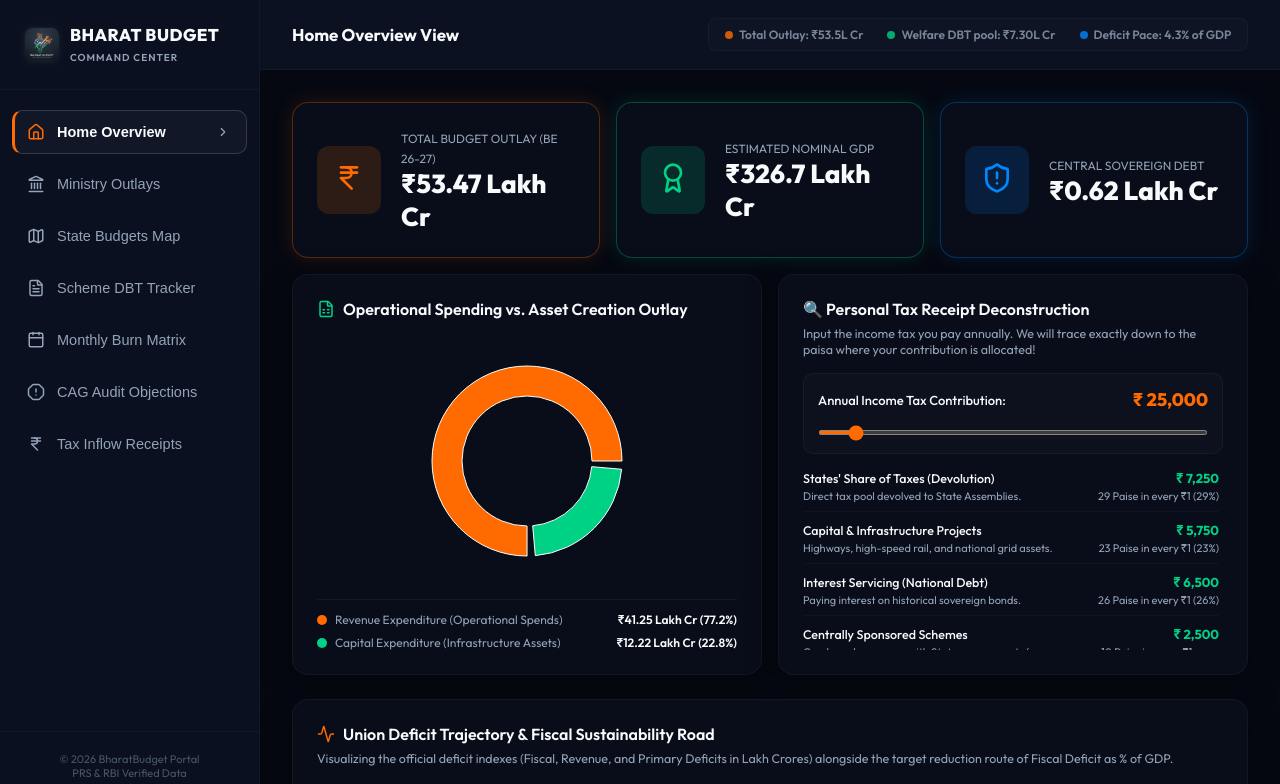
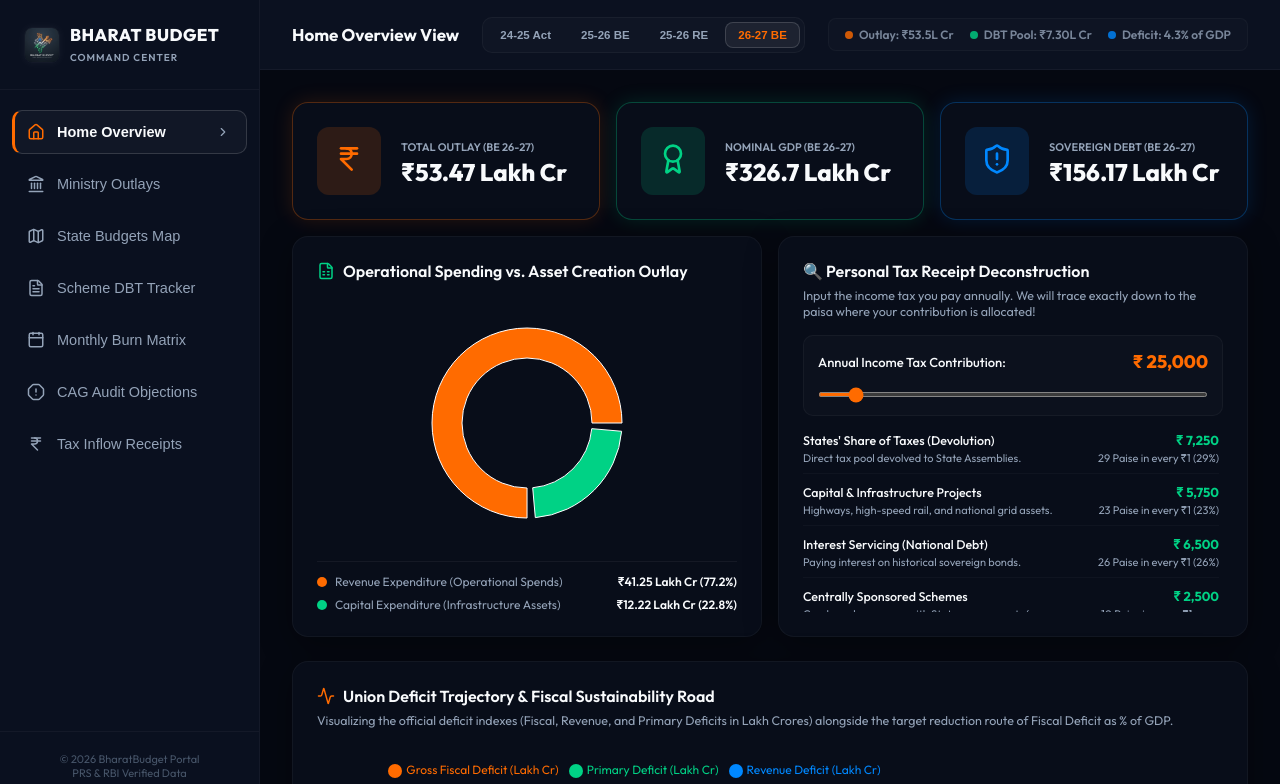
Before and after one commit to NisargPatel03/BharatBudget, a React (Vite) app: page / in a window 1280 px wide. Shown: the top 784 px of the page. Built offline with nearby package versions, Linux system fonts and the light colour scheme.

Commit message:
Implemented Option 1: Global Multi-Year Historical Timeline Selector and Dynamic Recalibration

```diff
--- a/src/App.jsx
+++ b/src/App.jsx
@@ -16,6 +16,14 @@ import { Home, Landmark, Map, Calendar, AlertOctagon, IndianRupee, FileText, Che
 export default function App() {
   const [activeTab, setActiveTab] = useState('overview');
   const [sidebarOpen, setSidebarOpen] = useState(false);
+  const [activeYearIndex, setActiveYearIndex] = useState(3); // Default to 2026-27 BE
+
+  const timelineOptions = [
+    { index: 0, label: '2024-25 Actuals', shortLabel: '24-25 Act', outlay: '₹48.2L Cr' },
+    { index: 1, label: '2025-26 BE', shortLabel: '25-26 BE', outlay: '₹48.2L Cr' },
+    { index: 2, label: '2025-26 RE', shortLabel: '25-26 RE', outlay: '₹47.7L Cr' },
+    { index: 3, label: '2026-27 BE', shortLabel: '26-27 BE', outlay: '₹53.5L Cr' }
+  ];
 
   // Nav menu mappings
   const navItems = [
@@ -129,7 +137,7 @@ export default function App() {
         {/* Top Header Ticker Bar */}
         <header className="app-header">
           {/* Active section title with Mobile Hamburger Button */}
-          <div style={{ display: 'flex', alignItems: 'center' }}>
+          <div style={{ display: 'flex', alignItems: 'center', gap: '8px' }}>
             <button className="hamburger-btn" onClick={() => setSidebarOpen(true)}>
               <Menu size={22} />
             </button>
@@ -138,13 +146,46 @@ export default function App() {
             </h2>
           </div>
 
-          {/* Glowing ticker */}
+          {/* Interactive Fiscal Timeline Pills */}
+          <div style={{ display: 'flex', background: 'rgba(255,255,255,0.02)', padding: '4px', borderRadius: '10px', border: '1px solid var(--border-glass)', gap: '4px' }}>
+            {timelineOptions.map((opt) => {
+              const isActive = activeYearIndex === opt.index;
+              return (
+                <button
+                  key={opt.index}
+                  onClick={() => setActiveYearIndex(opt.index)}
+                  style={{
+                    background: isActive ? 'rgba(255,255,255,0.06)' : 'transparent',
+                    border: '1px solid',
+                    borderColor: isActive ? 'var(--border-glass-active)' : 'transparent',
+                    borderRadius: '8px',
+                    padding: '6px 12px',
+                    fontSize: '11.5px',
+                    fontWeight: 600,
+                    color: isActive ? 'var(--saffron)' : 'var(--text-secondary)',
+                    cursor: 'pointer',
+                    transition: 'all 0.2s'
+                  }}
+                  onMouseEnter={(e) => {
+                    if (!isActive) e.currentTarget.style.color = 'var(--text-primary)';
+                  }}
+                  onMouseLeave={(e) => {
+                    if (!isActive) e.currentTarget.style.color = 'var(--text-secondary)';
+                  }}
+                >
+                  {opt.shortLabel}
+                </button>
+              );
+            })}
+          </div>
+
+          {/* Dynamic Year Stats Ticker */}
           <div
             className="pulse-slow header-ticker"
             style={{
               display: 'flex',
               alignItems: 'center',
-              gap: '24px',
+              gap: '16px',
               fontSize: '12px',
               fontWeight: 600,
               color: 'var(--text-secondary)',
@@ -154,30 +195,82 @@ export default function App() {
               border: '1px solid var(--border-glass)'
             }}
           >
+            {activeYearIndex === 0 && (
+              <>
                 <div style={{ display: 'flex', alignItems: 'center', gap: '6px' }}>
                   <span style={{ width: '8px', height: '8px', borderRadius: '50%', background: 'var(--saffron)' }}></span>
-              <span>Total Outlay: ₹53.5L Cr</span>
+                  <span>Outlay: ₹48.2L Cr</span>
                 </div>
                 <div style={{ display: 'flex', alignItems: 'center', gap: '6px' }}>
                   <span style={{ width: '8px', height: '8px', borderRadius: '50%', background: 'var(--emerald)' }}></span>
-              <span>Welfare DBT pool: ₹7.30L Cr</span>
+                  <span>DBT Pool: ₹6.80L Cr</span>
                 </div>
                 <div style={{ display: 'flex', alignItems: 'center', gap: '6px' }}>
                   <span style={{ width: '8px', height: '8px', borderRadius: '50%', background: 'var(--ashoka-blue)' }}></span>
-              <span>Deficit Pace: 4.3% of GDP</span>
+                  <span>Deficit: 4.8% of GDP</span>
                 </div>
+              </>
+            )}
+            {activeYearIndex === 1 && (
+              <>
+                <div style={{ display: 'flex', alignItems: 'center', gap: '6px' }}>
+                  <span style={{ width: '8px', height: '8px', borderRadius: '50%', background: 'var(--saffron)' }}></span>
+                  <span>Outlay: ₹48.2L Cr</span>
+                </div>
+                <div style={{ display: 'flex', alignItems: 'center', gap: '6px' }}>
+                  <span style={{ width: '8px', height: '8px', borderRadius: '50%', background: 'var(--emerald)' }}></span>
+                  <span>DBT Pool: ₹6.95L Cr</span>
+                </div>
+                <div style={{ display: 'flex', alignItems: 'center', gap: '6px' }}>
+                  <span style={{ width: '8px', height: '8px', borderRadius: '50%', background: 'var(--ashoka-blue)' }}></span>
+                  <span>Deficit: 4.4% of GDP</span>
+                </div>
+              </>
+            )}
+            {activeYearIndex === 2 && (
+              <>
+                <div style={{ display: 'flex', alignItems: 'center', gap: '6px' }}>
+                  <span style={{ width: '8px', height: '8px', borderRadius: '50%', background: 'var(--saffron)' }}></span>
+                  <span>Outlay: ₹47.7L Cr</span>
+                </div>
+                <div style={{ display: 'flex', alignItems: 'center', gap: '6px' }}>
+                  <span style={{ width: '8px', height: '8px', borderRadius: '50%', background: 'var(--emerald)' }}></span>
+                  <span>DBT Pool: ₹6.90L Cr</span>
+                </div>
+                <div style={{ display: 'flex', alignItems: 'center', gap: '6px' }}>
+                  <span style={{ width: '8px', height: '8px', borderRadius: '50%', background: 'var(--ashoka-blue)' }}></span>
+                  <span>Deficit: 4.4% of GDP</span>
+                </div>
+              </>
+            )}
+            {activeYearIndex === 3 && (
+              <>
+                <div style={{ display: 'flex', alignItems: 'center', gap: '6px' }}>
+                  <span style={{ width: '8px', height: '8px', borderRadius: '50%', background: 'var(--saffron)' }}></span>
+                  <span>Outlay: ₹53.5L Cr</span>
+                </div>
+                <div style={{ display: 'flex', alignItems: 'center', gap: '6px' }}>
+                  <span style={{ width: '8px', height: '8px', borderRadius: '50%', background: 'var(--emerald)' }}></span>
+                  <span>DBT Pool: ₹7.30L Cr</span>
+                </div>
+                <div style={{ display: 'flex', alignItems: 'center', gap: '6px' }}>
+                  <span style={{ width: '8px', height: '8px', borderRadius: '50%', background: 'var(--ashoka-blue)' }}></span>
+                  <span>Deficit: 4.3% of GDP</span>
+                </div>
+              </>
+            )}
           </div>
         </header>
 
         {/* Scrollable Dashboard Viewport */}
         <main className="app-main">
-          {activeTab === 'overview' && <OverviewDashboard masterData={budgetMaster} />}
-          {activeTab === 'ministry' && <MinistryDashboard />}
-          {activeTab === 'states' && <StateDashboard masterData={budgetMaster} />}
-          {activeTab === 'schemes' && <SchemeDashboard masterData={budgetMaster} />}
-          {activeTab === 'monthly' && <MonthlyDashboard masterData={budgetMaster} />}
-          {activeTab === 'audit' && <AuditDashboard masterData={budgetMaster} />}
-          {activeTab === 'tax' && <TaxDashboard masterData={budgetMaster} />}
+          {activeTab === 'overview' && <OverviewDashboard masterData={budgetMaster} activeYearIndex={activeYearIndex} />}
+          {activeTab === 'ministry' && <MinistryDashboard activeYearIndex={activeYearIndex} />}
+          {activeTab === 'states' && <StateDashboard masterData={budgetMaster} activeYearIndex={activeYearIndex} />}
+          {activeTab === 'schemes' && <SchemeDashboard masterData={budgetMaster} activeYearIndex={activeYearIndex} />}
+          {activeTab === 'monthly' && <MonthlyDashboard masterData={budgetMaster} activeYearIndex={activeYearIndex} />}
+          {activeTab === 'audit' && <AuditDashboard masterData={budgetMaster} activeYearIndex={activeYearIndex} />}
+          {activeTab === 'tax' && <TaxDashboard masterData={budgetMaster} activeYearIndex={activeYearIndex} />}
         </main>
       </div>
     </div>
--- a/src/components/Dashboards/OverviewDashboard.jsx
+++ b/src/components/Dashboards/OverviewDashboard.jsx
@@ -2,19 +2,26 @@ import React, { useState } from 'react';
 import { PieChart, Pie, Cell, ResponsiveContainer, Tooltip, AreaChart, Area, XAxis, YAxis, CartesianGrid, Legend } from 'recharts';
 import { IndianRupee, ShieldAlert, Award, FileSpreadsheet, Activity, ChevronRight } from 'lucide-react';
 
-export default function OverviewDashboard({ masterData }) {
+export default function OverviewDashboard({ masterData, activeYearIndex = 3 }) {
   const [userTax, setUserTax] = useState(25000);
 
-  // Extract latest liabilities
-  const latestLiabilitiesObj = masterData.union_liabilities?.[masterData.union_liabilities.length - 1] || {
+  const timelineLabels = ['Actuals 24-25', 'BE 25-26', 'RE 25-26', 'BE 26-27'];
+  const activeYearLabel = timelineLabels[activeYearIndex] || 'BE 26-27';
+
+  // Dynamic nominal GDP corresponding to active year (in Lakh Crores)
+  const gdpEstimates = [290.4, 312.8, 315.0, 326.7];
+  const nominalGDP = gdpEstimates[activeYearIndex] || 326.7;
+
+  // Extract year specific liabilities
+  const latestLiabilitiesObj = masterData.union_liabilities?.[activeYearIndex] || masterData.union_liabilities?.[masterData.union_liabilities.length - 1] || {
     total_liabilities: 19977189,
     internal_debt: 17552202,
     external_liabilities: 564639
   };
 
-  // Live Capital vs Revenue Spends BE 2026-27
-  const capEx = masterData.expenditure_stats?.capital_exp?.[3] || 1221821;
-  const totalEx = masterData.expenditure_stats?.grand_total?.[3] || 5347315;
+  // Live Capital vs Revenue Spends dynamically bound to year
+  const capEx = masterData.expenditure_stats?.capital_exp?.[activeYearIndex] || 1221821;
+  const totalEx = masterData.expenditure_stats?.grand_total?.[activeYearIndex] || 5347315;
   const revEx = totalEx - capEx;
 
   const spendingSplit = [
@@ -23,11 +30,14 @@ export default function OverviewDashboard({ masterData }) {
   ];
 
   // Dynamic Paisa-per-Rupee Math from actual parsed outlays
-  const interestOutlay = masterData.expenditure_stats?.interest_payments?.[3] || 1403972;
-  const devolutionOutlay = masterData.transfer_stats?.devolution?.[2] || 1526255;
-  const fcGrantsOutlay = masterData.transfer_stats?.fc_grants?.[2] || 129397;
-  const sponsoredSchemes = masterData.transfer_stats?.sponsored_schemes?.[2] || 520333;
-  const sectorSchemes = masterData.transfer_stats?.sector_schemes?.[2] || 77371;
+  // Map index to transfers array size of 3 (24-25 = 0, 25-26 BE = 1, 25-26 RE = 1, 26-27 BE = 2)
+  const transferIdx = activeYearIndex === 0 ? 0 : activeYearIndex === 3 ? 2 : 1;
+
+  const interestOutlay = masterData.expenditure_stats?.interest_payments?.[activeYearIndex] || 1403972;
+  const devolutionOutlay = masterData.transfer_stats?.devolution?.[transferIdx] || 1526255;
+  const fcGrantsOutlay = masterData.transfer_stats?.fc_grants?.[transferIdx] || 129397;
+  const sponsoredSchemes = masterData.transfer_stats?.sponsored_schemes?.[transferIdx] || 520333;
+  const sectorSchemes = masterData.transfer_stats?.sector_schemes?.[transferIdx] || 77371;
 
   const calculatePaisa = (outlay) => {
     return Math.max(1, Math.round((outlay / totalEx) * 100));
@@ -78,8 +88,8 @@ export default function OverviewDashboard({ masterData }) {
           <IndianRupee size={32} />
         </div>
         <div>
-          <span style={{ fontSize: '12px', color: 'var(--text-secondary)' }}>TOTAL BUDGET OUTLAY (BE 26-27)</span>
-          <h2 style={{ fontSize: '26px', fontWeight: 800 }}>₹{formatLakhCrores(totalEx)} Lakh Cr</h2>
+          <span style={{ fontSize: '11px', color: 'var(--text-secondary)', fontWeight: 600 }}>TOTAL OUTLAY ({activeYearLabel})</span>
+          <h2 style={{ fontSize: '24px', fontWeight: 800, marginTop: '2px' }}>₹{formatLakhCrores(totalEx)} Lakh Cr</h2>
         </div>
       </div>
 
@@ -88,8 +98,8 @@ export default function OverviewDashboard({ masterData }) {
           <Award size={32} />
         </div>
         <div>
-          <span style={{ fontSize: '12px', color: 'var(--text-secondary)' }}>ESTIMATED NOMINAL GDP</span>
-          <h2 style={{ fontSize: '26px', fontWeight: 800 }}>₹326.7 Lakh Cr</h2>
+          <span style={{ fontSize: '11px', color: 'var(--text-secondary)', fontWeight: 600 }}>NOMINAL GDP ({activeYearLabel})</span>
+          <h2 style={{ fontSize: '24px', fontWeight: 800, marginTop: '2px' }}>₹{nominalGDP.toFixed(1)} Lakh Cr</h2>
         </div>
       </div>
 
@@ -98,8 +108,8 @@ export default function OverviewDashboard({ masterData }) {
           <ShieldAlert size={32} />
         </div>
         <div>
-          <span style={{ fontSize: '12px', color: 'var(--text-secondary)' }}>CENTRAL SOVEREIGN DEBT</span>
-          <h2 style={{ fontSize: '26px', fontWeight: 800 }}>₹{formatLakhCrores(latestLiabilitiesObj.total_liabilities)} Lakh Cr</h2>
+          <span style={{ fontSize: '11px', color: 'var(--text-secondary)', fontWeight: 600 }}>SOVEREIGN DEBT ({activeYearLabel})</span>
+          <h2 style={{ fontSize: '24px', fontWeight: 800, marginTop: '2px' }}>₹{formatLakhCrores(latestLiabilitiesObj.total_liabilities)} Lakh Cr</h2>
         </div>
       </div>
 
--- a/src/components/Dashboards/SchemeDashboard.jsx
+++ b/src/components/Dashboards/SchemeDashboard.jsx
@@ -1,10 +1,10 @@
 import React, { useState } from 'react';
-import { AreaChart, Area, XAxis, YAxis, CartesianGrid, Tooltip, ResponsiveContainer, Legend } from 'recharts';
-import { Search, Info, TrendingUp, TrendingDown, ArrowUpRight, Award, ShieldCheck, FileSpreadsheet } from 'lucide-react';
+import { AreaChart, Area, XAxis, YAxis, CartesianGrid, Tooltip, ResponsiveContainer } from 'recharts';
+import { Search, TrendingUp, TrendingDown, Award, ShieldCheck, FileSpreadsheet } from 'lucide-react';
 
-export default function SchemeDashboard({ masterData }) {
+export default function SchemeDashboard({ masterData, activeYearIndex = 3 }) {
   const [searchTerm, setSearchTerm] = useState('');
-  const [selectedSchemeId, setSelectedSchemeId] = useState('1'); // Default to Rashtriya Krishi Vikas Yojna
+  const [selectedSchemeId, setSelectedSchemeId] = useState('1'); // Default to first scheme
 
   const allSchemes = masterData.all_schemes || [];
 
@@ -18,15 +18,34 @@ export default function SchemeDashboard({ masterData }) {
     id: "1", name: "Rashtriya Krishi Vikas Yojna", val_24_25: 7228, val_25_26_be: 8500, val_25_26_re: 7000, val_26_27_be: 8550
   };
 
+  // Timeline year mapping
+  const timelineLabels = ['Actuals 24-25', 'BE 2025-26', 'RE 2025-26', 'BE 2026-27'];
+  const activeYearLabel = timelineLabels[activeYearIndex] || 'BE 2026-27';
+
+  // Get layout specific outlays
+  const getSchemeOutlay = (scheme, index) => {
+    switch (index) {
+      case 0: return scheme.val_24_25 || 0;
+      case 1: return scheme.val_25_26_be || 0;
+      case 2: return scheme.val_25_26_re || 0;
+      case 3: default: return scheme.val_26_27_be || 0;
+    }
+  };
+
+  // Dynamic KIs by year
+  const dbtTransfers = ["₹ 6.80 Lakh Cr", "₹ 6.95 Lakh Cr", "₹ 6.90 Lakh Cr", "₹ 7.30 Lakh Cr"];
+  const leakagePreventions = ["₹ 4.02 Lakh Cr", "₹ 4.10 Lakh Cr", "₹ 4.08 Lakh Cr", "₹ 4.31 Lakh Cr"];
+  const dbtTransactions = ["610 Crore", "645 Crore", "640 Crore", "713 Crore"];
+
   // Recharts YoY data structure
   const chartData = [
-    { name: '2024-25 Actuals', 'Outlay (₹ Cr)': activeScheme.val_24_25 },
-    { name: '2025-26 BE', 'Outlay (₹ Cr)': activeScheme.val_25_26_be },
-    { name: '2025-26 RE', 'Outlay (₹ Cr)': activeScheme.val_25_26_re },
-    { name: '2026-27 BE', 'Outlay (₹ Cr)': activeScheme.val_26_27_be }
+    { name: '24-25 Actuals', 'Outlay (₹ Cr)': activeScheme.val_24_25 },
+    { name: '25-26 BE', 'Outlay (₹ Cr)': activeScheme.val_25_26_be },
+    { name: '25-26 RE', 'Outlay (₹ Cr)': activeScheme.val_25_26_re },
+    { name: '26-27 BE', 'Outlay (₹ Cr)': activeScheme.val_26_27_be }
   ];
 
-  // Outlay growth math
+  // Outlay growth math (YoY)
   const diffBE = activeScheme.val_26_27_be - activeScheme.val_25_26_be;
   const growthRate = activeScheme.val_25_26_be > 0
     ? ((diffBE / activeScheme.val_25_26_be) * 100).toFixed(1)
@@ -45,8 +64,8 @@ export default function SchemeDashboard({ masterData }) {
           <Award size={32} />
         </div>
         <div>
-          <span style={{ fontSize: '13px', color: 'var(--text-secondary)' }}>TOTAL DBT TRANSFERRED</span>
-          <h2 style={{ fontSize: '28px', fontWeight: 800 }}>₹ 7.30 Lakh Cr</h2>
+          <span style={{ fontSize: '11px', color: 'var(--text-secondary)', fontWeight: 600 }}>DBT POOL ({activeYearLabel})</span>
+          <h2 style={{ fontSize: '24px', fontWeight: 800, marginTop: '2px' }}>{dbtTransfers[activeYearIndex]}</h2>
         </div>
       </div>
 
@@ -55,8 +74,8 @@ export default function SchemeDashboard({ masterData }) {
           <ShieldCheck size={32} />
         </div>
         <div>
-          <span style={{ fontSize: '13px', color: 'var(--text-secondary)' }}>CUMULATIVE LEAKAGES PREVENTED</span>
-          <h2 style={{ fontSize: '28px', fontWeight: 800 }}>₹ 4.31 Lakh Cr</h2>
+          <span style={{ fontSize: '11px', color: 'var(--text-secondary)', fontWeight: 600 }}>LEAKAGES DIVERTIED ({activeYearLabel})</span>
+          <h2 style={{ fontSize: '24px', fontWeight: 800, marginTop: '2px' }}>{leakagePreventions[activeYearIndex]}</h2>
         </div>
       </div>
 
@@ -65,8 +84,8 @@ export default function SchemeDashboard({ masterData }) {
           <FileSpreadsheet size={32} />
         </div>
         <div>
-          <span style={{ fontSize: '13px', color: 'var(--text-secondary)' }}>DBT TRANSACTIONS RECORDED</span>
-          <h2 style={{ fontSize: '28px', fontWeight: 800 }}>713 Crore</h2>
+          <span style={{ fontSize: '11px', color: 'var(--text-secondary)', fontWeight: 600 }}>DBT LEDGER ENTRIES ({activeYearLabel})</span>
+          <h2 style={{ fontSize: '24px', fontWeight: 800, marginTop: '2px' }}>{dbtTransactions[activeYearIndex]}</h2>
         </div>
       </div>
 
@@ -107,6 +126,7 @@ export default function SchemeDashboard({ masterData }) {
             {filteredSchemes.length > 0 ? (
               filteredSchemes.map((scheme) => {
                 const isSelected = selectedSchemeId === scheme.id;
+                const activeOutlay = getSchemeOutlay(scheme, activeYearIndex);
                 return (
                   <div
                     key={scheme.id}
@@ -134,10 +154,10 @@ export default function SchemeDashboard({ masterData }) {
                     </div>
                     <div style={{ textAlign: 'right' }}>
                       <h4 style={{ fontSize: '13.5px', fontWeight: 700, color: 'var(--saffron)' }}>
-                        ₹ {formatCrores(scheme.val_26_27_be)} Cr
+                        ₹ {formatCrores(activeOutlay)} Cr
                       </h4>
                       <span style={{ fontSize: '11px', color: 'var(--text-secondary)' }}>
-                        BE 2026-27 Allocation
+                        {activeYearLabel} Allocation
                       </span>
                     </div>
                   </div>
@@ -201,13 +221,13 @@ export default function SchemeDashboard({ masterData }) {
         {/* Outlay quick analysis breakdown */}
         <div className="scheme-outlay-grid" style={{ borderTop: '1px solid rgba(255,255,255,0.05)', paddingTop: '16px', fontSize: '12px' }}>
           <div style={{ display: 'flex', flexDirection: 'column', gap: '4px', padding: '10px', background: 'rgba(255,255,255,0.02)', borderRadius: '8px', border: '1px solid var(--border-glass)' }}>
-            <span style={{ color: 'var(--text-secondary)' }}>Target Allocation BE 2026-27:</span>
+            <span style={{ color: 'var(--text-secondary)' }}>Selected Outlay ({activeYearLabel}):</span>
             <strong style={{ fontSize: '16px', fontWeight: 800, color: 'var(--emerald)' }}>
-              ₹ {formatCrores(activeScheme.val_26_27_be)} Crore
+              ₹ {formatCrores(getSchemeOutlay(activeScheme, activeYearIndex))} Crore
             </strong>
           </div>
           <div style={{ display: 'flex', flexDirection: 'column', gap: '4px', padding: '10px', background: 'rgba(255,255,255,0.02)', borderRadius: '8px', border: '1px solid var(--border-glass)' }}>
-            <span style={{ color: 'var(--text-secondary)' }}>Net YoY Allocation Increase:</span>
+            <span style={{ color: 'var(--text-secondary)' }}>Net 2-Year BE Growth Path:</span>
             <strong style={{ fontSize: '16px', fontWeight: 800, color: diffBE >= 0 ? 'var(--ashoka-blue)' : 'var(--crimson-red)' }}>
               {diffBE >= 0 ? '+' : ''}₹ {formatCrores(diffBE)} Crore
             </strong>
--- a/src/components/Dashboards/TaxDashboard.jsx
+++ b/src/components/Dashboards/TaxDashboard.jsx
@@ -2,8 +2,11 @@ import React from 'react';
 import { AreaChart, Area, XAxis, YAxis, CartesianGrid, Tooltip, ResponsiveContainer, Legend, PieChart, Pie, Cell } from 'recharts';
 import { IndianRupee, Landmark, TrendingUp } from 'lucide-react';
 
-export default function TaxDashboard({ masterData }) {
+export default function TaxDashboard({ masterData, activeYearIndex = 3 }) {
   const rawMonthly = masterData.monthly_tax_collections || [];
+
+  const timelineLabels = ['Actuals 24-25', 'BE 2025-26', 'RE 2025-26', 'BE 2026-27'];
+  const activeYearLabel = timelineLabels[activeYearIndex] || 'BE 2026-27';
 
   // Group raw direct tax trajectory over years
   const taxTimeline = [
@@ -18,13 +21,13 @@ export default function TaxDashboard({ masterData }) {
   ];
 
   // Live Rupee Comes From inflow distribution (100 Paise of government income)
-  const corpVal = masterData.receipt_stats?.corporation_tax?.[3] || 1231000;
-  const incVal = masterData.receipt_stats?.income_tax?.[3] || 1466000;
-  const gstVal = masterData.receipt_stats?.gst?.[3] || 1019020;
-  const exciseVal = masterData.receipt_stats?.excise?.[3] || 388910;
-  const custVal = masterData.receipt_stats?.customs?.[3] || 271200;
-  const nonTaxVal = masterData.receipt_stats?.non_tax?.[3] || 666228;
-  const totalVal = masterData.receipt_stats?.total_receipts?.[3] || 5347315;
+  const corpVal = masterData.receipt_stats?.corporation_tax?.[activeYearIndex] || 1231000;
+  const incVal = masterData.receipt_stats?.income_tax?.[activeYearIndex] || 1466000;
+  const gstVal = masterData.receipt_stats?.gst?.[activeYearIndex] || 1019020;
+  const exciseVal = masterData.receipt_stats?.excise?.[activeYearIndex] || 388910;
+  const custVal = masterData.receipt_stats?.customs?.[activeYearIndex] || 271200;
+  const nonTaxVal = masterData.receipt_stats?.non_tax?.[activeYearIndex] || 666228;
+  const totalVal = masterData.receipt_stats?.total_receipts?.[activeYearIndex] || 5347315;
 
   const calculatePct = (val) => Math.max(1, Math.round((val / totalVal) * 100));
 
@@ -99,7 +102,7 @@ export default function TaxDashboard({ masterData }) {
           "Rupee Comes From" Inflow Receipt Split
         </h3>
         <p style={{ fontSize: '12.5px', color: 'var(--text-secondary)', marginBottom: '16px' }}>
-          Percentage breakdown of every 100 Paise of national treasury income (FY 2026-27).
+          Percentage breakdown of every 100 Paise of national treasury income ({activeYearLabel}).
         </p>
 
         <div style={{ flex: 1, minHeight: '200px', display: 'flex', alignItems: 'center', gap: '12px' }}>
```
Lines whose indentation alone changed are shown as unchanged.
